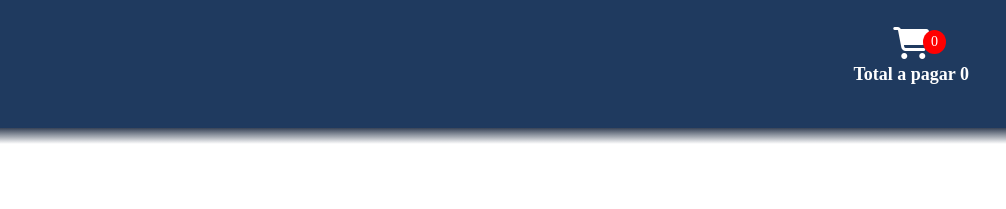
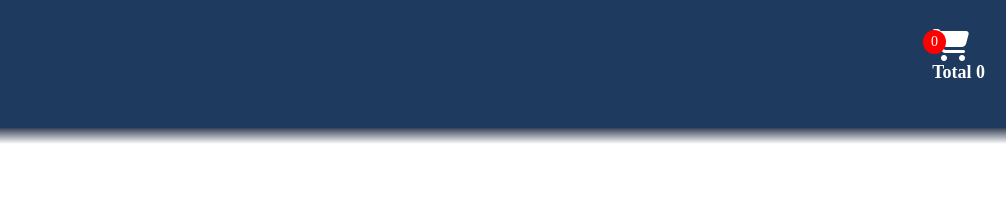
Before and after one commit to Fleepx/JavaScript, a plain HTML site: page index.html in a window 1280 px wide. Shown: the top 209 px of the page, 274-1280 px from the left. Drawn offline with Linux system fonts and the light colour scheme; a web font is replaced by a local one.

Commit message:
correcionCart

```diff
--- a/assets/css/styles.css
+++ b/assets/css/styles.css
@@ -112,6 +112,12 @@ header {
     color: var(--fuente);
     text-align: right;
     font-size: 18px;
+}
+.sesion {
+    display: flex;
+    flex-direction: column;
+    align-items: end;
+    gap: 1rem;
 }
 #login, #register, .fa-cart-shopping, #cart-count {
     cursor: pointer;
@@ -392,7 +398,8 @@ footer {
     }
     .sesion {
         display: flex;
-        align-items: center;
+        flex-direction: column;
+        align-items: end;
         gap: 1rem;
     }
     #filtro {
--- a/index.html
+++ b/index.html
@@ -35,8 +35,8 @@
                 <div class="cart-icon">
                     <i class="fa-solid fa-cart-shopping fa-2xl"></i>
                     <span id="cart-count">0</span>
-                    <h5 id="total">Total a pagar <span id="totalPagar">0</span></h5>
-                </div>
+                    </div>
+                    <h5 id="total">Total <span id="totalPagar">0</span></h5>
 
             </div>
           </div>
```
Also changed, not shown: assets/js/script.js (+4 -4 lines).
